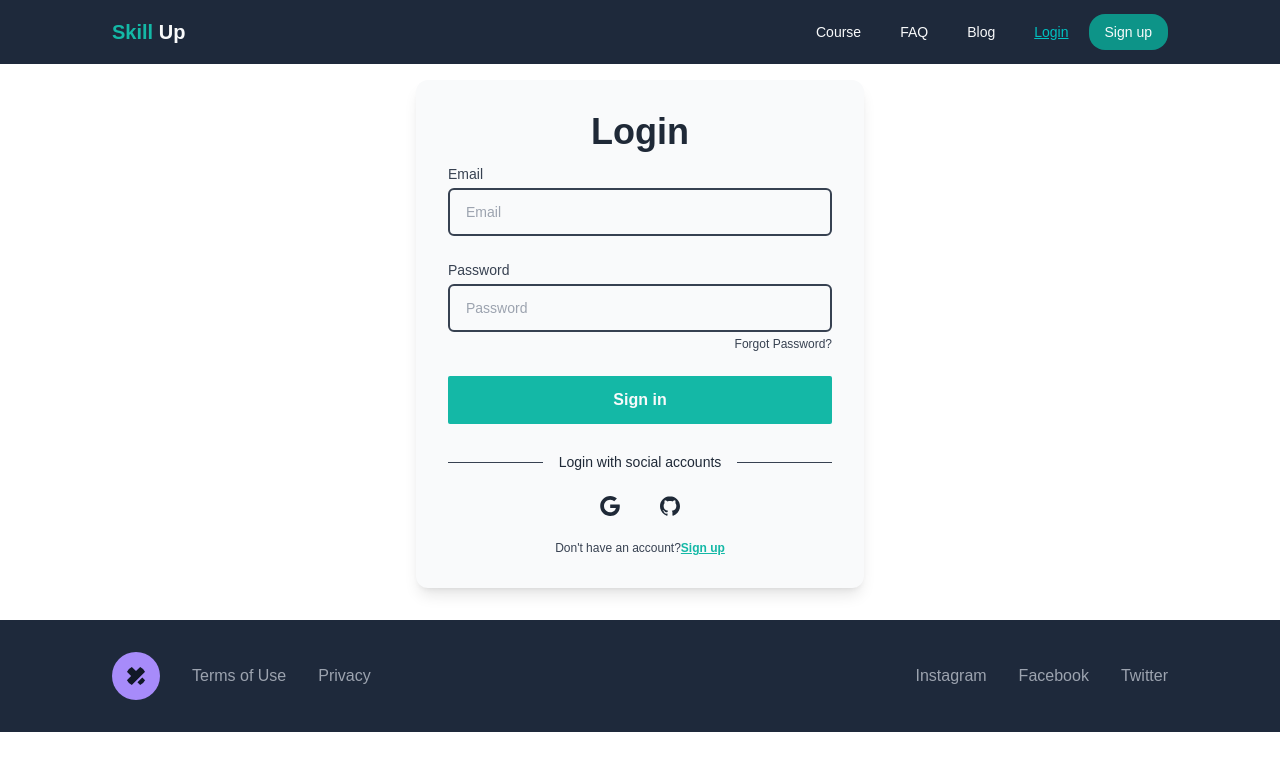
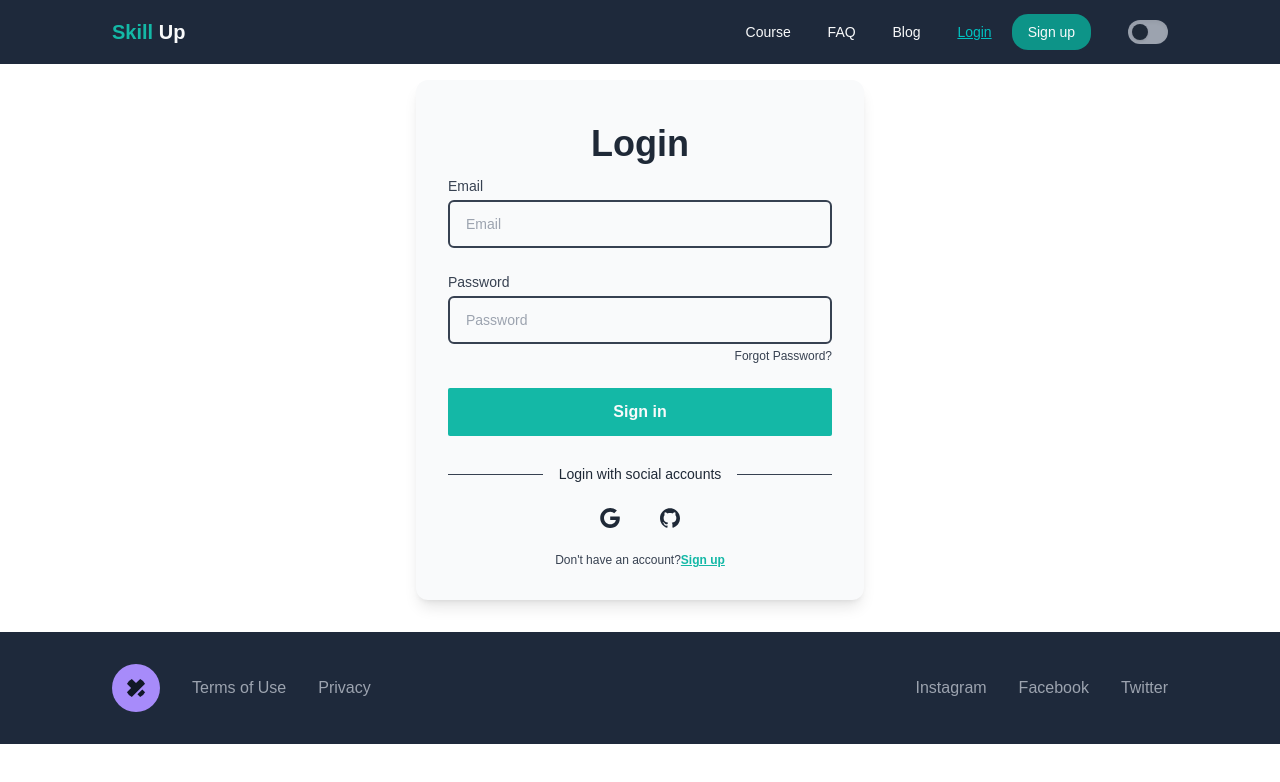
Before and after one commit to Kanon-Hosen/skillup-client, a React (Create React App) app: page /login in a window 1280 px wide. Shown: the top 782 px of the page. Built offline with nearby package versions, Linux system fonts and the light colour scheme; no server answers.

Commit message:
loader added

```diff
--- a/src/MainRoutes/MainRoute.js
+++ b/src/MainRoutes/MainRoute.js
@@ -21,7 +21,7 @@ const MainRoute = () => {
             <Routes>
                 <Route path='/' element={<Home></Home>}></Route>
                 <Route path='/course' element={<Course></Course>}></Route>
-                <Route path='/course/:name' element={<CourseDetails></CourseDetails>}></Route>
+                <Route path='/:name' element={<CourseDetails></CourseDetails>}></Route>
                 <Route path='/blog' element={<Blog></Blog>}></Route>
                 <Route path='/faq' element={<Faq></Faq>}></Route>
                 <Route path='/login' element={<Login></Login>}></Route>
--- a/src/Private/PrivateRoute.js
+++ b/src/Private/PrivateRoute.js
@@ -7,7 +7,7 @@ const PrivateRoute = ({children}) => {
     const location = useLocation()
     if (loading) {
         return <div>
-        <div className="flex absolute items-center justify-center w-full bg-slate-400 h-full bg-opacity-25">
+        <div className="flex absolute items-center justify-center z-30 w-full bg-slate-400 h-full bg-opacity-25">
         <div className="w-20 h-20 border-8 border-dashed rounded-full animate-spin border-teal-600 z-20"></div>
     </div>
 </div>
--- a/src/components/Courses.jsx
+++ b/src/components/Courses.jsx
@@ -17,7 +17,7 @@ const Courses = () => {
                 {
                     courses.map(course => {
                         return (
-                            <Link to={`course/${course.name}`} state={course.id} key={course.id} className='cursor-pointer shadow-md rounded-3xl overflow-hidden hover:shadow-xl transition-shadow'>
+                            <Link to={`/${course.name}`} state={course.id} key={course.id} className='cursor-pointer shadow-md rounded-3xl overflow-hidden hover:shadow-xl transition-shadow'>
                                 <img src={course.img} alt="" />
                                 <div className='mt-4 px-5 h-28'>
                                     <p className='font-bold text-base text-slate-800'>{course.name}</p>
--- a/src/components/Navbar.jsx
+++ b/src/components/Navbar.jsx
@@ -19,7 +19,7 @@ const Navbar = () => {
           <span className="text-teal-500">Skill</span> Up
         </Link>
       </div>
-      <div className="w-1/3 text-gray-50 flex items-center justify-between">
+      <div className="w-2/5 text-gray-50 flex items-center justify-between">
         <NavLink
           className="text-sm cursor-pointer hover:underline transition-all hover:text-teal-500"
           to="/course"
@@ -77,7 +77,14 @@ const Navbar = () => {
               Sign up
             </NavLink>
           </div>
-        )}
+              )}
+    <label for="Toggle1" className="inline-flex items-center space-x-3 cursor-pointer text-gray-100">
+	<span className="relative">
+		<input id="Toggle1" type="checkbox" className="hidden peer" />
+		<div className="w-10 h-6 rounded-full shadow-inner bg-gray-400 peer-checked:bg-teal-400"></div>
+		<div className="absolute inset-y-0 left-0 w-4 h-4 m-1 rounded-full shadow peer-checked:right-0 peer-checked:left-auto bg-gray-800"></div>
+	</span>
+    </label>
       </div>
     </div>
   );
--- a/src/pages/Login.js
+++ b/src/pages/Login.js
@@ -3,7 +3,8 @@ import { useState } from "react";
 import { useContext } from "react";
 import { Link, useLocation, useNavigate } from "react-router-dom";
 import { contextProvier } from "../Context/MainContext";
-
+import { useAuthState } from "react-firebase-hooks/auth";
+import { auth } from "../Config/Config";
 const Login = () => {
   const { loginUser } = useContext(contextProvier);
   const [email, setEmail] = useState("");
@@ -11,8 +12,13 @@ const Login = () => {
   const [error, setError] = useState("");
   const location = useLocation();
   const from = location.state?.from?.pathname || '/';
+  const [loading] = useAuthState(auth);
+  const [loader, setLoader] = useState(false);
+
+
   const navigate = useNavigate();
   const userLogin = (e) => {
+    setLoader(true)
     e.preventDefault();
     const form = e.target;
     loginUser(email, password)
@@ -23,11 +29,16 @@ const Login = () => {
       .catch((err) => {
         setError(err.message);
         form.reset();
+    setLoader(false)
+
       });
   };
   return (
     <div>
-      <div className="w-full shadow-lg mx-auto mt-20 max-w-md p-8 space-y-3 rounded-xl bg-gray-50 text-gray-800">
+      <div className="relative w-full shadow-lg mx-auto mt-20 max-w-md p-8 space-y-3 rounded-xl bg-gray-50 text-gray-800">
+      <div className={`${loading || loader ? 'visible' : 'hidden'} flex absolute items-center justify-center w-full  h-full `}>
+				<div className="w-20 h-20 border-8 border-dashed rounded-full animate-spin border-green-600 z-20"></div>
+			</div>
         <h1 className="text-4xl font-bold text-center">Login</h1>
         <form
           onSubmit={userLogin}
```
